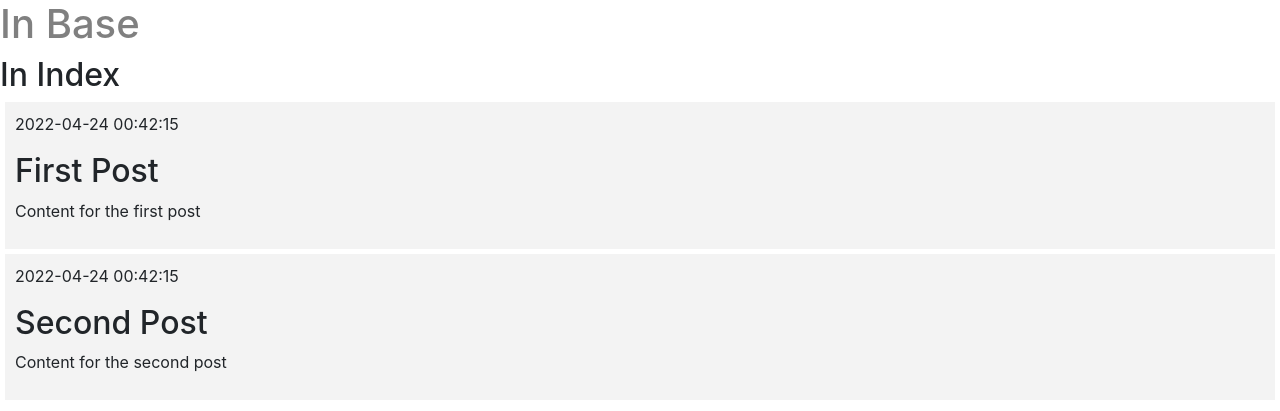
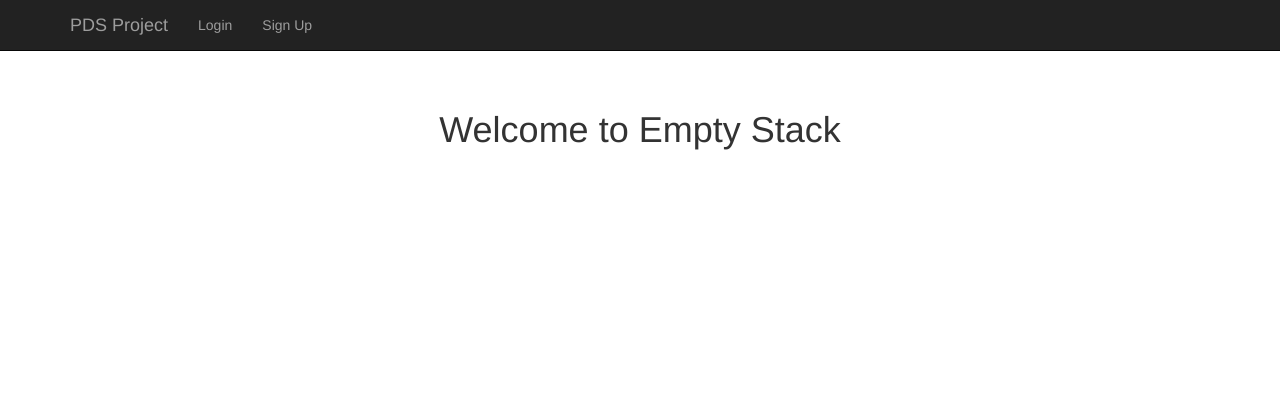
Before and after one commit to busi-reddy-karnati/PDSProject, a Flask app: page / in a window 1280 px wide. Shown: the top 411 px of the page. Run offline with Flask 2, Linux system fonts and the light colour scheme; data comes from the database, SQL or seed files in the repository; some libraries are stand-ins or nearby versions.

Commit message:
CHG: Login and Signup

```diff
--- a/app.py
+++ b/app.py
@@ -1,30 +1,48 @@
 import sqlite3
+from flask import Flask, render_template
 
-from flask import Flask,render_template,url_for
-from flask_mysqldb import MySQL
-app = Flask(__name__)
+# Bootstrap for the app
+from flask_bootstrap import Bootstrap
 
-app.config['MYSQL_HOST'] = 'localhost'
-app.config['MYSQL_USER'] = 'root'
-app.config['MYSQL_PASSWORD'] = ''
-app.config['MYSQL_DB'] = 'pds_project'
-my_sql = MySQL(app)
+# For Using in signup and logins
+from flask_wtf import FlaskForm
+
+from wtforms import StringField, PasswordField, BooleanField
+from wtforms.validators import InputRequired, Email, Length
 
 
-def get_db_connection():
-    conn = sqlite3.connect('database.db')
-    conn.row_factory = sqlite3.Row
-    return conn
+app = Flask(__name__)
+app.config['SECRET_KEY'] = 'SecretKey'
+Bootstrap(app)
+
+
+# This is for showing in login page
+class LoginForm(FlaskForm):
+    username = StringField('username', validators=[InputRequired()])
+    password = PasswordField('password', validators=[InputRequired(), Length(min=8, max=80)])
+    remember = BooleanField('remember me')
+
+
+class SignupForm(FlaskForm):
+    pass
 
 
 # This if for the landing page
 @app.route('/')
 def hello_world():
-    connection = get_db_connection()
-    posts = connection.execute('SELECT * from test').fetchall()
-    connection.close()
-    return render_template('index.html', data=posts)
-#     It knows to look at templates
+    return render_template('index.html')
+#     It knows where to find the templates
+
+
+@app.route('/login')
+def login():
+    form = LoginForm()
+    return render_template('login.html', form=form)
+
+
+@app.route('/signup')
+def signup():
+    return render_template('signup.html')
 
 
 if __name__ == '__main__':
--- a/notes.txt
+++ b/notes.txt
@@ -24,3 +24,4 @@ templates:
 
 
 Database, we are using SQLlite. That is because of the support by python
+run init_db.py for starting the database and creating initial tables
--- a/static/css/main.css
+++ b/static/css/main.css
@@ -1,4 +1,3 @@
 h1{
     color: grey;
-
 }
--- /dev/null
+++ b/static/css/starter-template.css
@@ -0,0 +1,7 @@
+body {
+  padding-top: 50px;
+}
+.starter-template {
+  padding: 40px 15px;
+  text-align: center;
+}
--- a/templates/base.html
+++ b/templates/base.html
@@ -5,20 +5,21 @@
     <title>PDS Project</title>
     <link rel="stylesheet" href="https://cdn.jsdelivr.net/npm/bootstrap@4.3.1/dist/css/bootstrap.min.css" integrity="sha384-ggOyR0iXCbMQv3Xipma34MD+dH/1fQ784/j6cY/iJTQUOhcWr7x9JvoRxT2MZw1T" crossorigin="anonymous">
     <link rel="stylesheet" href="{{ url_for('static',filename='css/main.css') }}">
-    <style>
-        .post {
-            padding: 10px;
-            margin: 5px;
-            background-color: #f3f3f3
-        }
-
-        nav a {
-            color: #d64161;
-            font-size: 3em;
-            margin-left: 50px;
-            text-decoration: none;
-        }
-    </style>
+    {# This is for test posts   #}
+    {#    <style>#}
+    {#        .post {#}
+    {#            padding: 10px;#}
+    {#            margin: 5px;#}
+    {#            background-color: #f3f3f3#}
+    {#        }#}
+    {##}
+    {#        nav a {#}
+    {#            color: #d64161;#}
+    {#            font-size: 3em;#}
+    {#            margin-left: 50px;#}
+    {#            text-decoration: none;#}
+    {#        }#}
+    {#    </style>#}
     {% block head %}{% endblock %}
 </head>
 <body>
--- a/templates/index.html
+++ b/templates/index.html
@@ -1,19 +1,64 @@
-{% extends 'base.html' %}
-{% block head %}
+{% extends "bootstrap/base.html" %}
+
+{% block title %}
+Demo App
 {% endblock %}
 
-{% block body %}
-    <h2>In Index</h2>
+{% block styles %}
+{{super()}}
+<link rel="stylesheet" href="{{url_for('.static', filename='css/starter-template.css')}}">
+{% endblock %}
+
+{% block content %}
+    <nav class="navbar navbar-inverse navbar-fixed-top">
+      <div class="container">
+        <div class="navbar-header">
+          <button type="button" class="navbar-toggle collapsed" data-toggle="collapse" data-target="#navbar" aria-expanded="false" aria-controls="navbar">
+            <span class="sr-only">Toggle navigation</span>
+            <span class="icon-bar"></span>
+            <span class="icon-bar"></span>
+            <span class="icon-bar"></span>
+          </button>
+          <a class="navbar-brand" href="#">PDS Project</a>
+        </div>
+        <div id="navbar" class="collapse navbar-collapse">
+          <ul class="nav navbar-nav">
+            <li><a href="{{ url_for('login') }}">Login</a></li>
+            <li><a href="{{ url_for('signup') }}">Sign Up</a></li>
+          </ul>
+        </div><!--/.nav-collapse -->
+      </div>
+    </nav>
+
+    <div class="container">
+
+      <div class="starter-template">
+          <h1>Welcome to Empty Stack</h1>
+      </div>
+
+    </div><!-- /.container -->
+{% endblock %}
+
+
+
+{#{% extends 'base.html' %}#}
+{#{% block head %}#}
+{#{% endblock %}#}
+{##}
+{#{% block body %}#}
+{#    <h2>In Index</h2>#}
     {#    <button type="button" class="btn btn-primary">Primary</button>#}
     {#   checking for Boostrap. Working Fine! #}
-
-     {% for post in data %}
-        <div class='post'>
-            <p>{{ post['created'] }}</p>
-            <h2>{{ post['title'] }}</h2>
-            <p>{{ post['content'] }}</p>
-        </div>
-    {% endfor %}
-
-
-{% endblock %}
+{##}
+{##}
+    {# Test Data    #}
+    {#     {% for post in data %}#}
+    {#        <div class='post'>#}
+    {#            <p>{{ post['created'] }}</p>#}
+    {#            <h2>{{ post['title'] }}</h2>#}
+    {#            <p>{{ post['content'] }}</p>#}
+    {#        </div>#}
+    {#    {% endfor %}#}
+{##}
+{##}
+{#{% endblock %}#}
```
Also changed, not shown: static/css/login.css (added, +40 -0 lines), templates/login.html (added, +26 -0 lines), templates/signup.html (added, +27 -0 lines).
